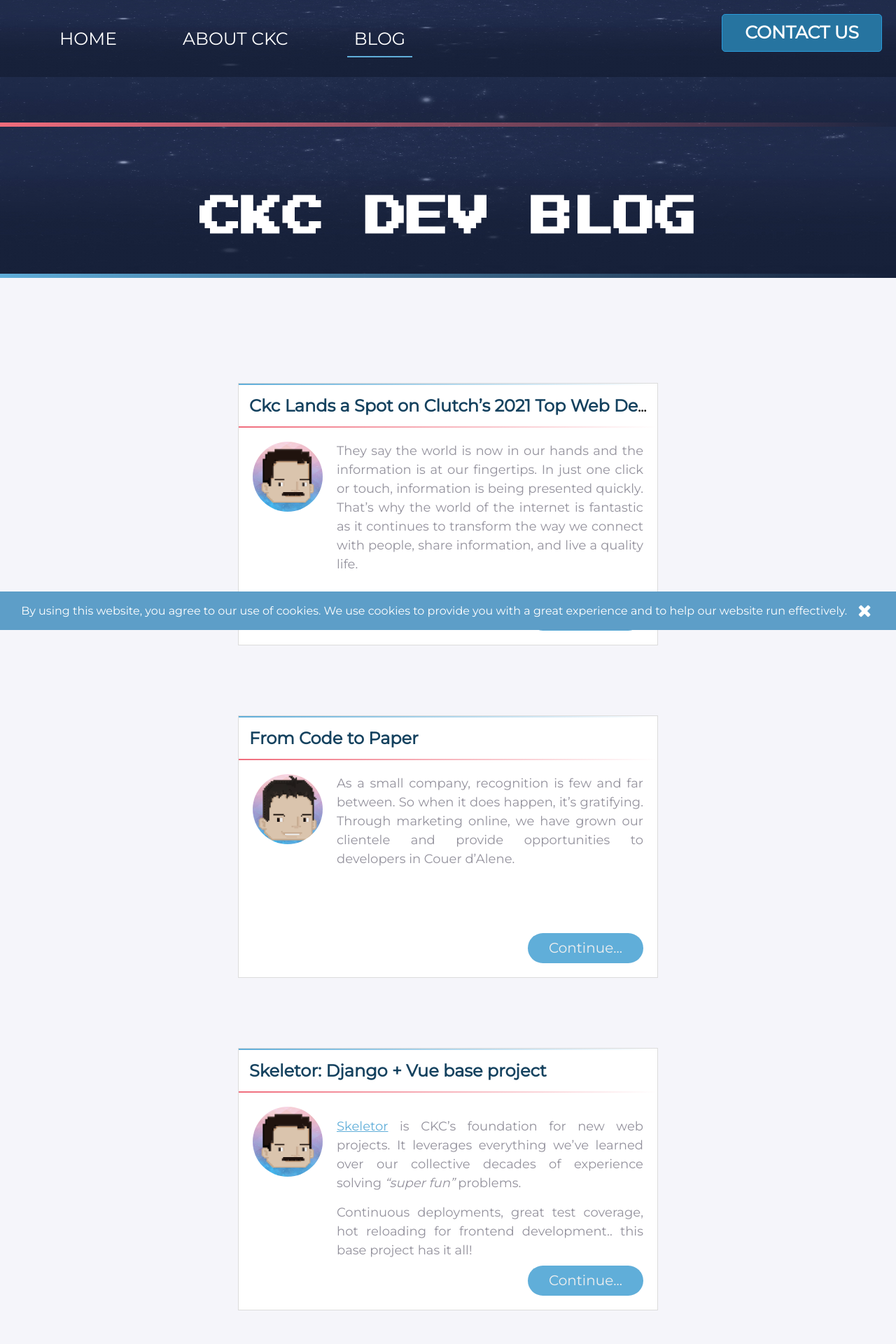
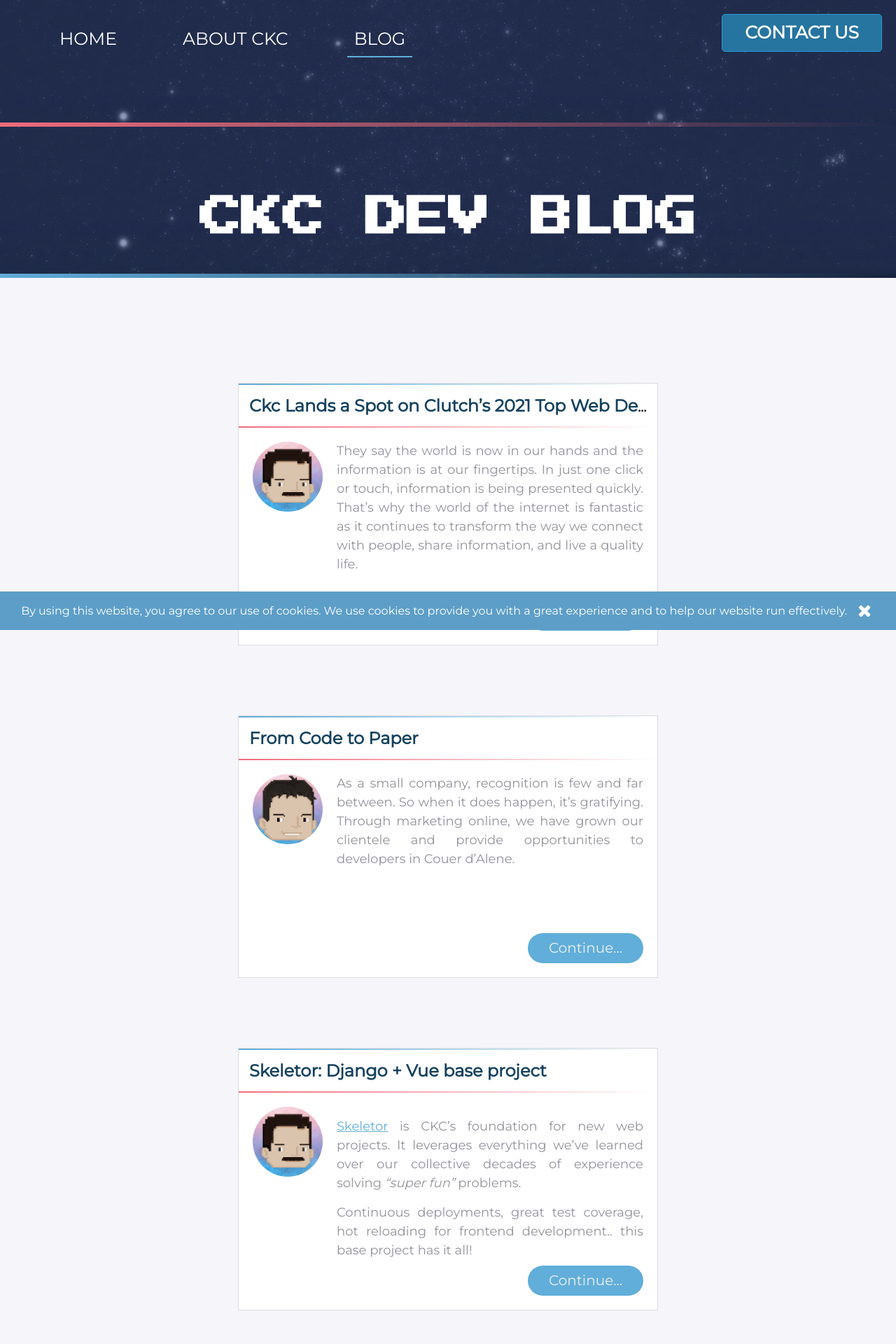
Before and after one commit to ckcollab/ckcollab, a Jekyll site: the page built from blog.html, in a window 1280 px wide. Shown: the top 1920 px of the page at 70% size. Built offline with Jekyll 4.4.1, drawn with Linux system fonts in a browser that asks for light colours.

Commit message:
fix issue with the space background getting stretched

```diff
--- a/assets/css/global.css
+++ b/assets/css/global.css
@@ -48,7 +48,7 @@
 }
 
 .space-parallax-bg {
-  background-size: 100% 100%;
+  background-size: cover;
   background-attachment: fixed;
   background-image: linear-gradient(
       rgba(21, 61, 165, 0.17),
--- a/assets/css/pages/about-us/header.css
+++ b/assets/css/pages/about-us/header.css
@@ -1,5 +1,5 @@
 .space-parallax-bg {
-  background-size: 100% 100%;
+  background-size: cover;
 }
 
 .hero,
--- a/assets/css/pages/home/header.css
+++ b/assets/css/pages/home/header.css
@@ -177,7 +177,7 @@
     }
 
     .space-parallax-bg {
-        background-size: 100% 100%;
+        background-size: cover;
         background-attachment: fixed;
         background-image: linear-gradient(rgba(21, 61, 165, .17), rgba(21, 61, 165, .17)), url("../images/spacebg.jpg");
     }
```
